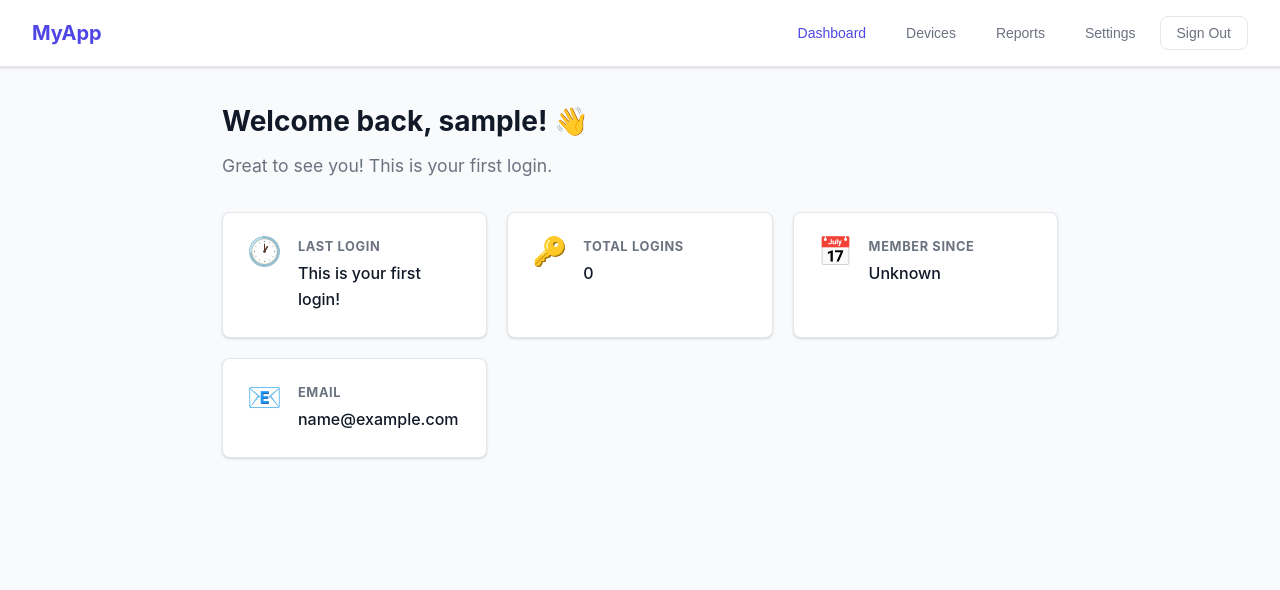
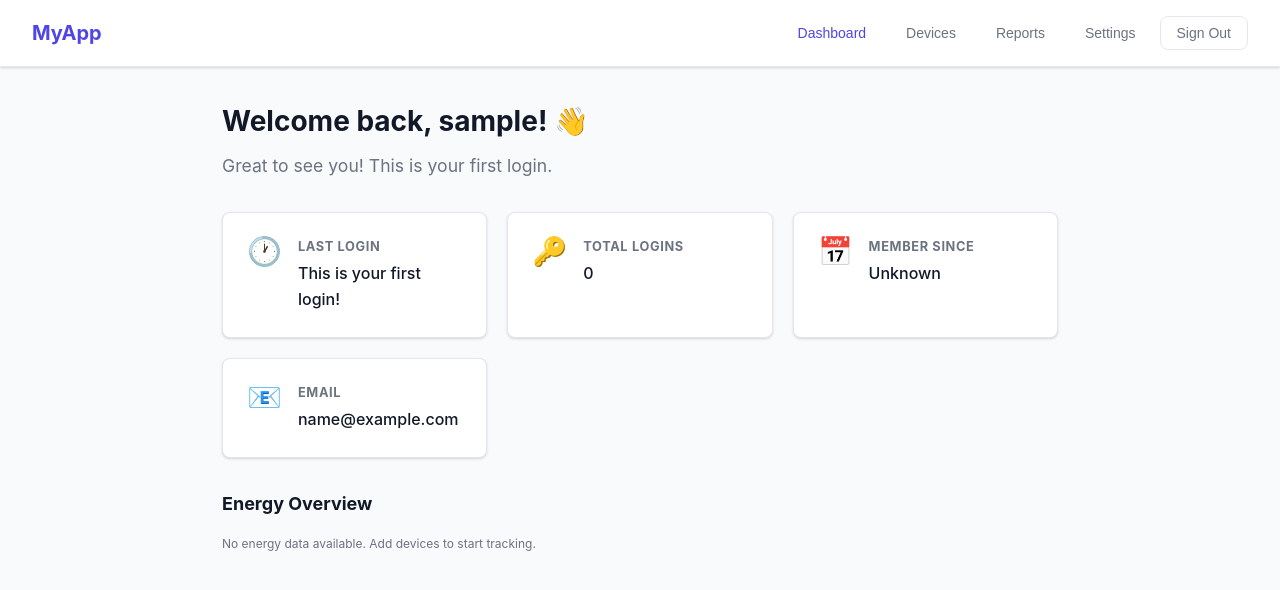
Before and after one commit to binhtq80/home-secure-app, a React (Vite) app in the folder frontend/: page /dashboard in a window 1280 px wide. Shown: the top 590 px of the page. Built offline with nearby package versions, Linux system fonts and the light colour scheme; no server answers; sample sign-in values are in the browser's storage.

Commit message:
feat: add a device count and total monthly energy cost s

```diff
--- a/frontend/src/App.css
+++ b/frontend/src/App.css
@@ -917,3 +917,14 @@
   font-size: 0.7rem;
   color: var(--color-text-muted);
 }
+
+/* Energy Summary Section (Dashboard) */
+.energy-summary-section {
+  margin-top: 2rem;
+}
+
+.energy-summary-section h3 {
+  font-size: 1.125rem;
+  margin-bottom: 1rem;
+  color: var(--color-text);
+}
--- a/frontend/src/pages/DashboardPage.tsx
+++ b/frontend/src/pages/DashboardPage.tsx
@@ -1,9 +1,51 @@
+import { useState, useEffect } from 'react';
 import { useAuth } from '../contexts/AuthContext';
 import { useNavigate } from 'react-router-dom';
+import { reportsApi } from '../services/api';
+
+interface EnergySummary {
+  totalKwh: number;
+  totalCost: number;
+  deviceCount: number;
+  costPerKwh: number;
+}
+
+interface MonthlyData {
+  month: string;
+  label: string;
+  totalKwh: number;
+  totalCost: number;
+}
 
 export function DashboardPage() {
   const { user, logout } = useAuth();
   const navigate = useNavigate();
+  const [energySummary, setEnergySummary] = useState<EnergySummary | null>(null);
+  const [currentMonthCost, setCurrentMonthCost] = useState<number | null>(null);
+  const [energyLoading, setEnergyLoading] = useState(true);
+
+  useEffect(() => {
+    loadEnergySummary();
+  }, []);
+
+  const loadEnergySummary = async () => {
+    try {
+      const data = await reportsApi.getEnergyReport();
+      setEnergySummary(data.summary);
+
+      // Get current month's cost from monthly data
+      const now = new Date();
+      const currentMonth = now.toISOString().slice(0, 7); // e.g. "2026-07"
+      const currentMonthData = (data.monthly as MonthlyData[]).find(
+        (m: MonthlyData) => m.month === currentMonth
+      );
+      setCurrentMonthCost(currentMonthData?.totalCost ?? 0);
+    } catch {
+      // Silently fail - dashboard still works without energy data
+    } finally {
+      setEnergyLoading(false);
+    }
+  };
 
   const handleLogout = () => {
     logout();
@@ -105,6 +147,45 @@ export function DashboardPage() {
             </div>
           </div>
         </div>
+
+        {/* Energy Summary Card */}
+        <div className="energy-summary-section">
+          <h3>Energy Overview</h3>
+          {energyLoading ? (
+            <p className="loading-text">Loading energy data...</p>
+          ) : energySummary ? (
+            <div className="stats-grid">
+              <div className="stat-card">
+                <div className="stat-icon">📱</div>
+                <div className="stat-content">
+                  <h3>Devices Tracked</h3>
+                  <p className="stat-value">{energySummary.deviceCount}</p>
+                  <p className="stat-subtitle">Active devices</p>
+                </div>
+              </div>
+
+              <div className="stat-card">
+                <div className="stat-icon">💰</div>
+                <div className="stat-content">
+                  <h3>This Month&apos;s Cost</h3>
+                  <p className="stat-value">${currentMonthCost?.toFixed(2) ?? '0.00'}</p>
+                  <p className="stat-subtitle">@ ${energySummary.costPerKwh}/kWh</p>
+                </div>
+              </div>
+
+              <div className="stat-card">
+                <div className="stat-icon">⚡</div>
+                <div className="stat-content">
+                  <h3>Total Energy (12 mo)</h3>
+                  <p className="stat-value">{energySummary.totalKwh} kWh</p>
+                  <p className="stat-subtitle">${energySummary.totalCost} total cost</p>
+                </div>
+              </div>
+            </div>
+          ) : (
+            <p className="stat-subtitle">No energy data available. Add devices to start tracking.</p>
+          )}
+        </div>
       </main>
     </div>
   );
```
